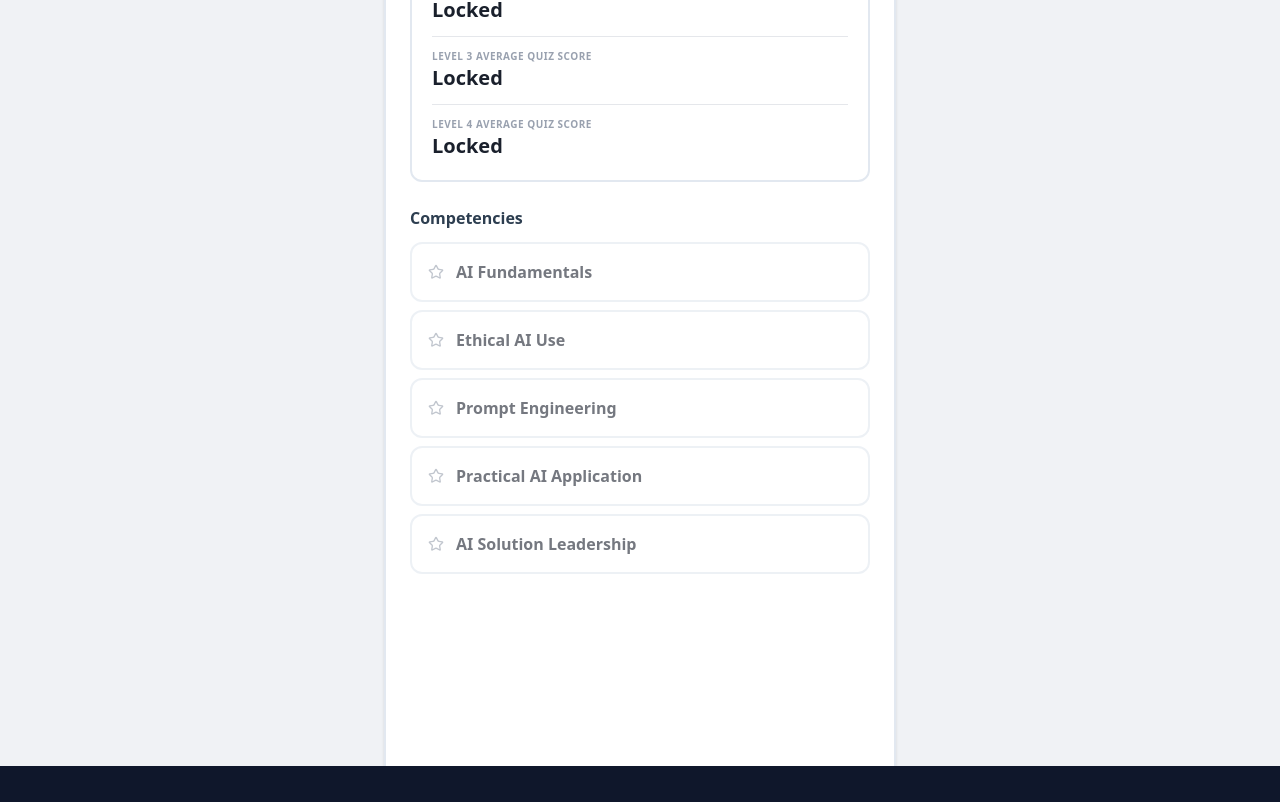
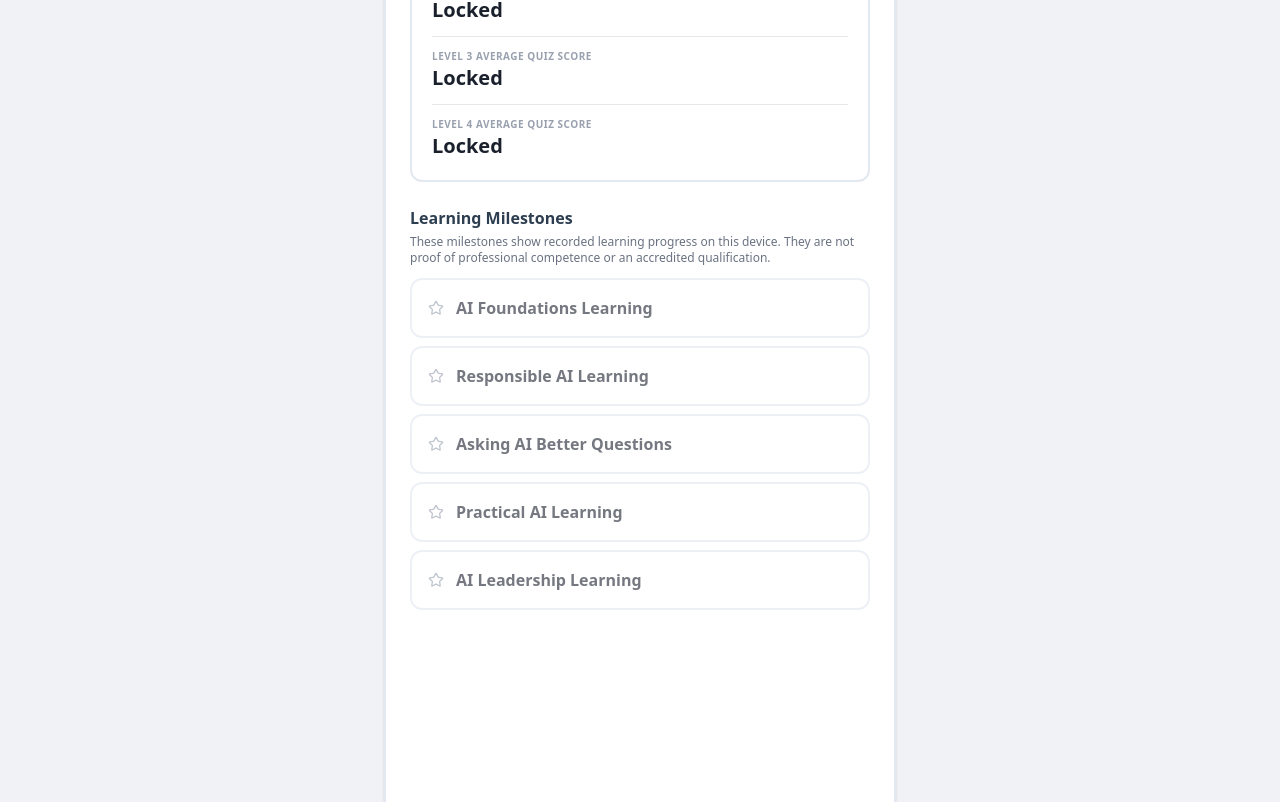
Before and after one commit to marcdiedricks/mzansi-ai-educator, a React (Vite) app: page /mzansi-ai-educator/progress in a window 1280 px wide. Shown: the part 1046-1848 px from the top of the page. Before the commit the page ends 1812 px from the top, so only its background shows below. Built offline with nearby package versions, Linux system fonts and the light colour scheme.

Commit message:
Align progress milestones with recorded learning evidence

```diff
--- a/src/pages/Progress.tsx
+++ b/src/pages/Progress.tsx
@@ -55,12 +55,12 @@ export function Progress() {
   const level4QuizScores = Object.entries(level4Progress.quizScores).filter(([id]) => level4Ids.includes(id));
   const average = (scores: Array<[string, number]>) => scores.length ? Math.round(scores.reduce((sum, [, score]) => sum + score, 0) / scores.length) : 0;
 
-  const competencies = [
-    { name: 'AI Fundamentals', earned: completed1 >= 1 },
-    { name: 'Ethical AI Use', earned: completed1 >= 3 },
-    { name: 'Prompt Engineering', earned: completed1 >= 4 || (level1Complete && completed2 >= 3) },
-    { name: 'Practical AI Application', earned: level1Complete && completed2 >= 1 },
-    { name: 'AI Solution Leadership', earned: level3RealComplete && completed4 >= 1 },
+  const learningMilestones = [
+    { name: 'AI Foundations Learning', reached: completed1 >= 1 },
+    { name: 'Responsible AI Learning', reached: completed1 >= 3 },
+    { name: 'Asking AI Better Questions', reached: completed1 >= 4 || (level1Complete && completed2 >= 3) },
+    { name: 'Practical AI Learning', reached: level1Complete && completed2 >= 1 },
+    { name: 'AI Leadership Learning', reached: level3RealComplete && completed4 >= 1 },
   ];
 
   return (
@@ -99,7 +99,7 @@ export function Progress() {
 
       <div className="bg-white border-2 border-[#E2E8F0] rounded-xl p-5 space-y-3"><div><div className="text-[10px] font-bold uppercase tracking-wider text-gray-400">Level 1 Average Quiz Score</div><div className="text-xl font-bold text-[#1A202C]">{average(level1QuizScores as Array<[string, number]>)}%</div></div><div className="border-t border-gray-200 pt-3"><div className="text-[10px] font-bold uppercase tracking-wider text-gray-400">Level 2 Average Quiz Score</div><div className="text-xl font-bold text-[#1A202C]">{level2Visible ? `${average(level2QuizScores as Array<[string, number]>)}%` : 'Locked'}</div></div><div className="border-t border-gray-200 pt-3"><div className="text-[10px] font-bold uppercase tracking-wider text-gray-400">{level3Preview && !level2RealComplete ? 'Level 3 Test Quiz Average' : 'Level 3 Average Quiz Score'}</div><div className="text-xl font-bold text-[#1A202C]">{level3Visible ? `${average(level3QuizScores as Array<[string, number]>)}%` : 'Locked'}</div></div><div className="border-t border-gray-200 pt-3"><div className="text-[10px] font-bold uppercase tracking-wider text-gray-400">{level4Preview && !level3RealComplete ? 'Level 4 Test Quiz Average' : 'Level 4 Average Quiz Score'}</div><div className="text-xl font-bold text-[#1A202C]">{level4Visible ? `${average(level4QuizScores as Array<[string, number]>)}%` : 'Locked'}</div></div></div>
 
-      <section><h3 className="font-bold text-[#2D3E50] mb-3">Competencies</h3><div className="space-y-2">{competencies.map((skill) => <div key={skill.name} className={`flex items-center p-4 bg-white border-2 border-[#E2E8F0] rounded-xl ${skill.earned ? '' : 'opacity-60'}`}><Star className={`w-4 h-4 mr-3 ${skill.earned ? 'text-[#E67E22]' : 'text-gray-400'}`} /><span className="font-bold text-[#1A202C]">{skill.name}</span></div>)}</div></section>
+      <section><h3 className="font-bold text-[#2D3E50] mb-1">Learning Milestones</h3><p className="text-xs text-gray-500 mb-3">These milestones show recorded learning progress on this device. They are not proof of professional competence or an accredited qualification.</p><div className="space-y-2">{learningMilestones.map((milestone) => <div key={milestone.name} className={`flex items-center p-4 bg-white border-2 border-[#E2E8F0] rounded-xl ${milestone.reached ? '' : 'opacity-60'}`}><Star className={`w-4 h-4 mr-3 ${milestone.reached ? 'text-[#E67E22]' : 'text-gray-400'}`} /><span className="font-bold text-[#1A202C]">{milestone.name}</span></div>)}</div></section>
     </div>
   );
 }
```
